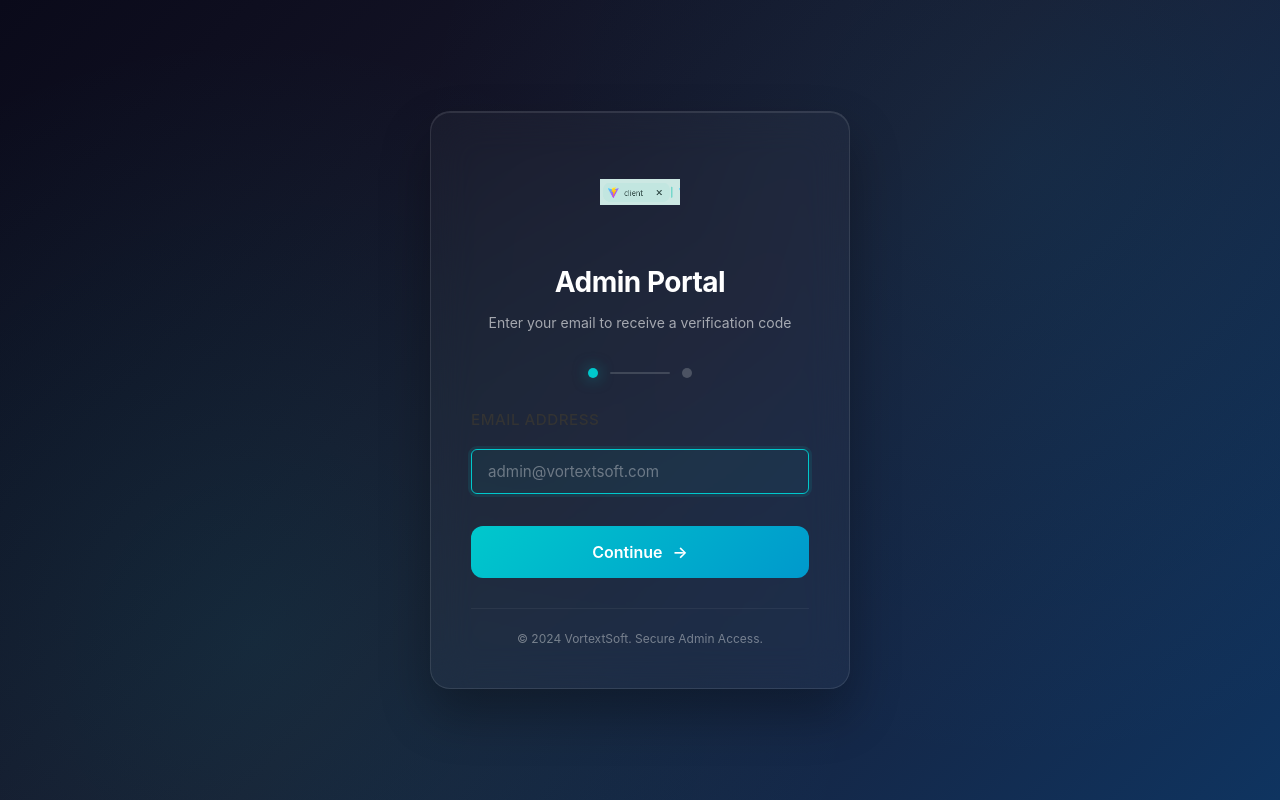
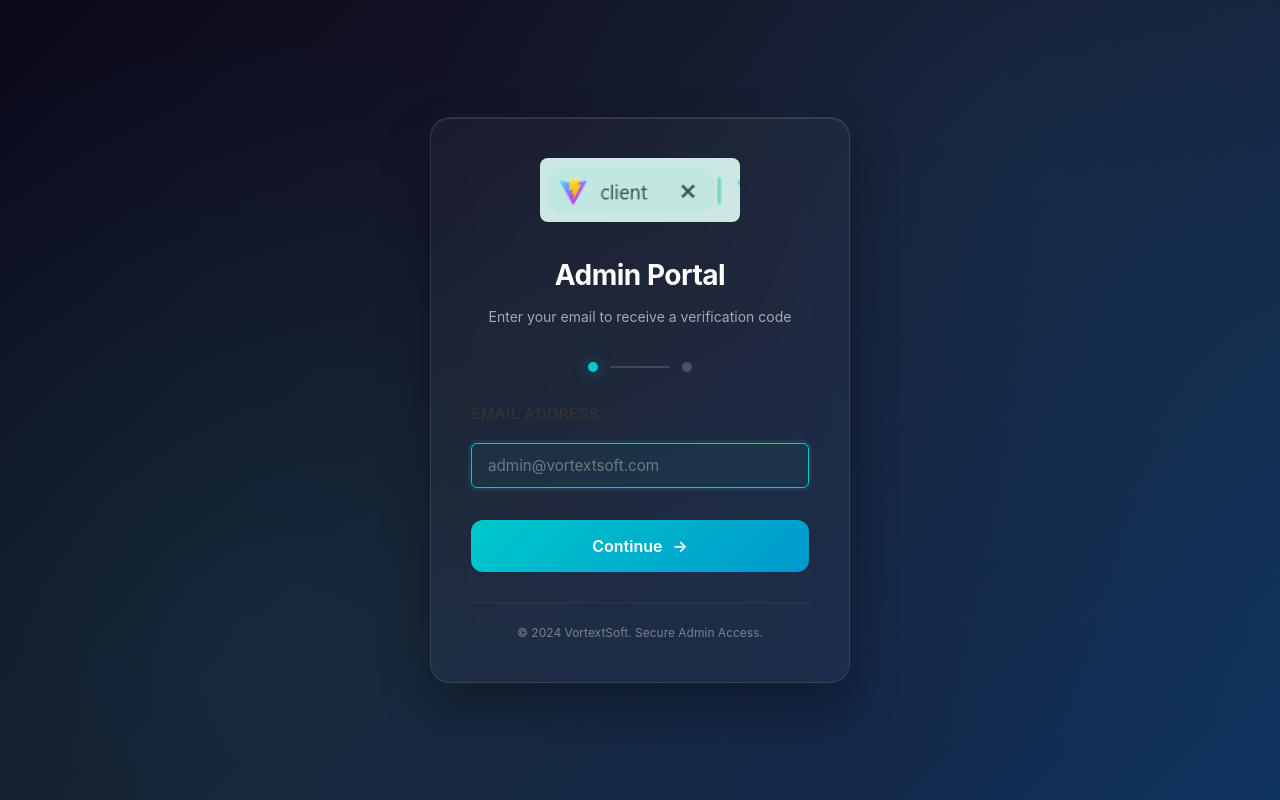
Before and after one commit to vortextsoft/vortextsoft-website, a React (Vite) app in the folder client/: page /admin/login in a window 1280 px wide. Built offline with nearby package versions, Linux system fonts and the light colour scheme.

Commit message:
Fixed logo display - using full VortextSoft logo

```diff
--- a/client/src/styles/AdminLogin.css
+++ b/client/src/styles/AdminLogin.css
@@ -48,11 +48,12 @@
 }
 
 .login-logo {
-    width: 80px;
-    height: 80px;
-    margin-bottom: 20px;
-    border-radius: 16px;
+    width: 200px;
+    height: auto;
+    max-height: 80px;
+    margin-bottom: 24px;
     object-fit: contain;
+    border-radius: 8px;
 }
 
 .login-title {
```
